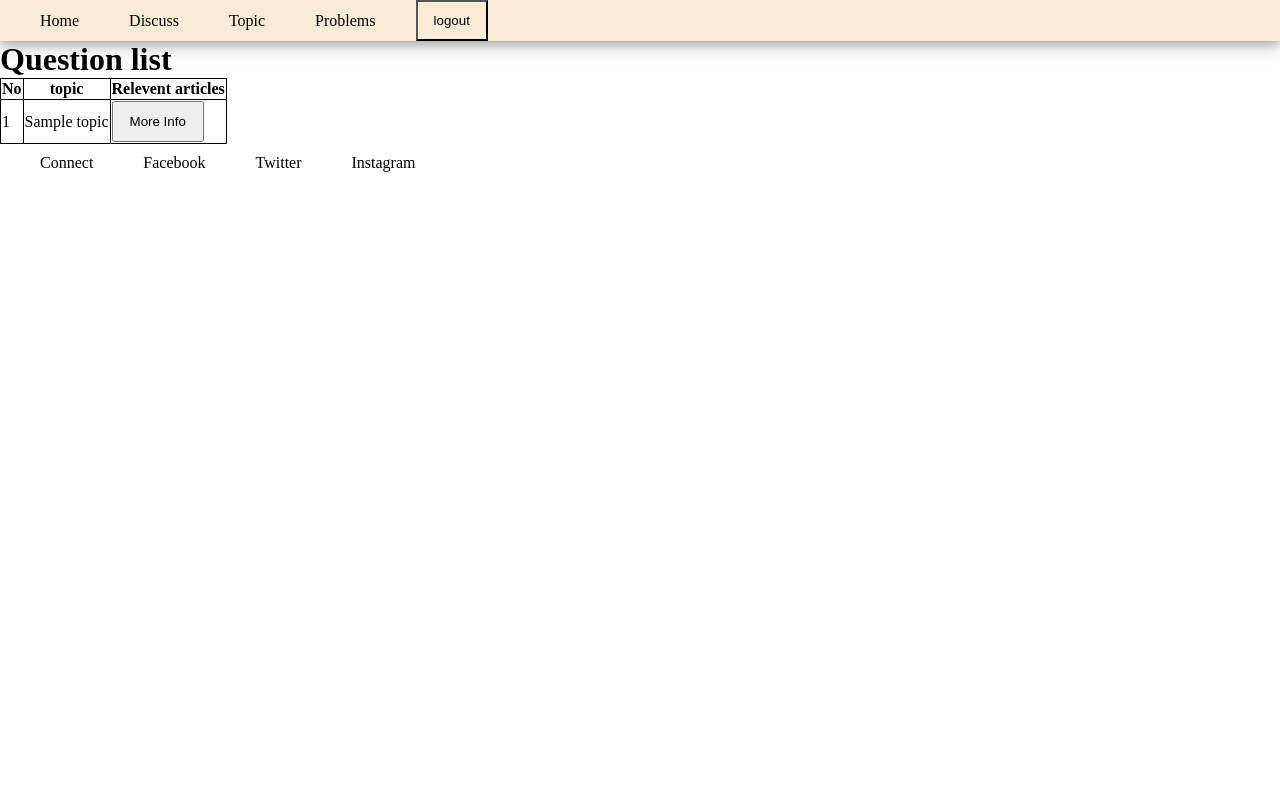
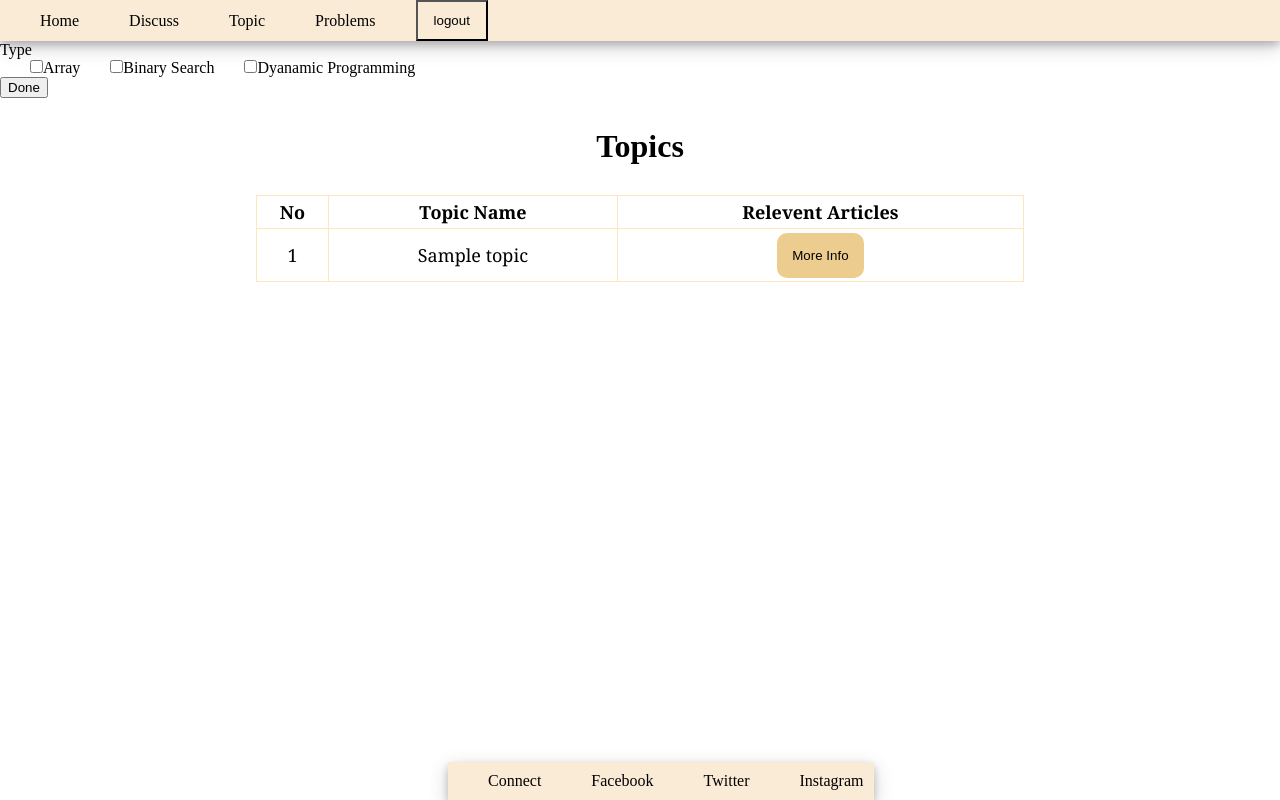
Before and after one commit to SiddheshKarande1017/EDI1, a Django app: template djangochat/templates/topics.html in a window 1280 px wide. Run offline with Django 3.2, Linux system fonts and the light colour scheme; the template is opened without the code that fills it: most values are stand-ins (such as "Sample title", 1, 10 or a date in 2020).

Commit message:
filter add

```diff
--- a/djangochat/chat/urls.py
+++ b/djangochat/chat/urls.py
@@ -9,7 +9,8 @@ path('problems/', views.problems, name='problems'),
 path('logout/', views.logoutuser, name="logout"),
 path('topics/', views.topics, name='topics'),
 path('discuss/', views.discuss, name='discuss'),
-
+path('pfilter/',views.pfilter,name='pfilter'),
+path('tfilter/',views.tfilter,name='tfilter')
 ]
 # path('', views.register, name='register'),
 # path('login/', views.loginuser, name="login"),
--- a/djangochat/templates/topics.html
+++ b/djangochat/templates/topics.html
@@ -66,8 +66,59 @@ ul{
 
 }
 table, th, td {
-    border: 1px solid black;
+    border: 1px solid rgb(254, 231, 188);
     border-collapse: collapse;
+
+}
+table{
+    width: 60%;
+    height: 80%;
+    text-align: center;
+    margin: auto;
+}
+.lnk{
+    width: 130px;
+    padding: 5px;
+
+}
+.lnk button{
+    background-color: white;
+}
+
+tr:nth-child(even){
+    background-color: rgb(251, 249, 244);
+}
+th{
+    height: 30px;
+}
+th, td, tr {
+    font-size: large;
+    font-family: Georgia, 'Times New Roman', Times, serif;
+}
+tr:hover{
+    background-color: antiquewhite;
+}
+.problem-heading{
+    text-align: center;
+    margin-top: 30px;
+    margin-bottom: 30px;
+}
+.btn-btn-outline-btn-info{
+    color: white;
+    background-color: rgb(237, 204, 144);
+    border:none;
+    border-radius:10px;
+    padding:5px;
+    margin-top:3px;
+    margin-bottom:2px;
+}
+.footer{
+
+    box-shadow: 0 4px 8px 0 rgba(0, 0, 0, 0.2), 0 6px 20px 0 rgba(0, 0, 0, 0.19);
+    background-color: antiquewhite;
+    margin-left: 35%;
+    position: fixed;
+    bottom: 0;
 }
 
     </style>
@@ -84,15 +135,35 @@ table, th, td {
 
         </ul>
     </div>
+      <form action="{% url 'tfilter' %}" method="POST">
+            {% csrf_token %}
+     <div id="list2" class="dropdown-check-list" tabindex="100">
+                <span class="type">Type</span>
+                <ul class="items">
+                    <li>
+                        <input type="checkbox" name="Rate" value="Array" />Array
+                    </li>
+                    <li><input type="checkbox" name="Rate" value="Binary Search" />Binary Search</li>
+                    <li>
+                        <input type="checkbox" name="Rate" value="Dynamic Programming" />Dyanamic Programming
+                    </li>
+
+                </ul>
+            </div>
+          <button type="submit" class="btn btn-secondary btn-lg">Done</button>
+      </form>
     <div class="problems">
-        <h1>Question list</h1>
+        <div class="problem-heading">
+            <h1>Topics</h1>
+        </div>
+
         <table class="table table-hover table-dark">
             <thead>
                 <tr>
 
                     <th scope="col">No</th>
-                    <th scope="col">topic</th>
-                    <th scope="col">Relevent articles</th>
+                    <th scope="col">Topic Name</th>
+                    <th scope="col">Relevent Articles</th>
                 </tr>
             </thead>
             <tbody>
@@ -102,7 +173,7 @@ table, th, td {
                         <td>{{ n.id }}</td>
                         <td>{{ n.topic }}</td>
                         <td>
-                            <button class="btn btn-outline btn-info"><a href="{{n.link}}">More Info</a></button>
+                            <button class="btn-btn-outline-btn-info"><a href="{{n.link}}">More Info</a></button>
 
                         </td>
                     </tr>
@@ -110,7 +181,7 @@ table, th, td {
             </tbody>
         </table>
     </div>
-    <div id="navbar">
+    <div class="footer">
         <ul>
             <li><a href="#">Connect</a></li>
             <li><a href="#">Facebook</a></li>
```
Also changed, not shown: djangochat/chat/views.py (+46 -0 lines), djangochat/templates/index.html (+9 -1 lines), djangochat/templates/problem.html (+78 -6 lines), djangochat/db.sqlite3.
